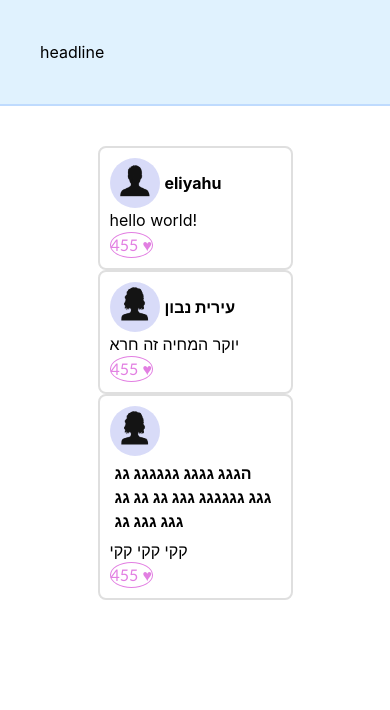
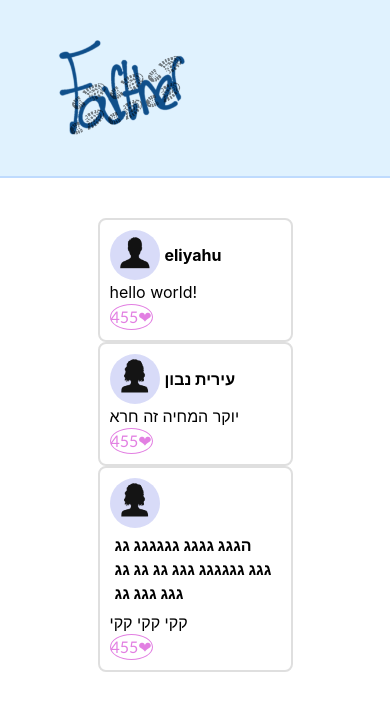
Before and after one commit to eliyahu119/mySocialNetworkFrontEnd, a React (Create React App) app: page / in a window 390 px wide. Shown: the top 710 px of the page. Built offline with nearby package versions, Linux system fonts and the light colour scheme.

Commit message:
added headpage to the website, change the style  of likes and changed the pograming of the mainpage return map.

```diff
--- /dev/null
+++ b/src/components/HeadLine.jsx
@@ -0,0 +1,12 @@
+import React from 'react'
+import"../styles/HeadLine.css";
+import webSiteLogo from "../images/logo.png";
+
+export default function HeadLine() {
+  return (
+
+    <div className={"headline"}>
+        <img src={webSiteLogo} className={"WebLogo"} alt={"logo"} />
+    </div>
+  )
+}
--- a/src/components/LikeComponent.jsx
+++ b/src/components/LikeComponent.jsx
@@ -8,7 +8,7 @@ const HasClicked=()=>{
 }
 
 return (
-    <button onClick={HasClicked} className={`LikeComponent ${clicked?"ClikedLike":""} `}>{"455 ♥"}</button>
+    <button onClick={HasClicked} className={`LikeComponent ${clicked?"ClikedLike":""} `}>{"455❤"}</button>
 );
 }
 
--- a/src/components/MainPage.jsx
+++ b/src/components/MainPage.jsx
@@ -1,6 +1,7 @@
 import Twit from "./Twit";
 import {useState,useEffect} from "react";
 import LoadingElement from "./LoadingElement";
+import HeadLine from "./HeadLine";
 import '../styles/MainPage.css'
 const data=[
     {
@@ -18,7 +19,7 @@ const data=[
    , {
     name :"הגגג גגגג גגגגגג גג גגג גגגגגג  גגג גג גג גג  גגג גגג גג",
     gender: 0,
-    Id : 1,
+    Id : 2,
     content: "קקי קקי קקי "
    }
   ]
@@ -44,9 +45,9 @@ function MainPage() {
   }, [])
     return (
     <>
-    <div className={"border-b-2 border-blue-200 p-10 bg-sky-100"}>headline</div>
+    <HeadLine />
      <div className="mainPage">
-        {Sent?data.map(data=>Twit({data})):(<LoadingElement />)}
+        {Sent?data.map(data=>(<Twit data={data} key={data.Id} />)):(<LoadingElement />)}
         {/* {data.map(data=>Twit({data}))} */}
      </div>
      </>
--- /dev/null
+++ b/src/styles/HeadLine.css
@@ -0,0 +1,19 @@
+.headline{
+    @apply border-b-2 border-blue-200 p-10 bg-sky-100;
+
+}
+.WebLogo{
+    @apply inline-flex max-h-24;
+
+}
+
+@media only screen and (min-device-width : 320px) and (max-device-width : 480px) {
+     .headline{
+        @apply border-b-2 border-blue-200 p-10 bg-sky-100 justify-center;
+
+      }
+      .WebLogo{
+        @apply inline-block max-h-24 m-auto relative;
+
+    }
+    }
```
Also changed, not shown: src/images/logo.png (added).
